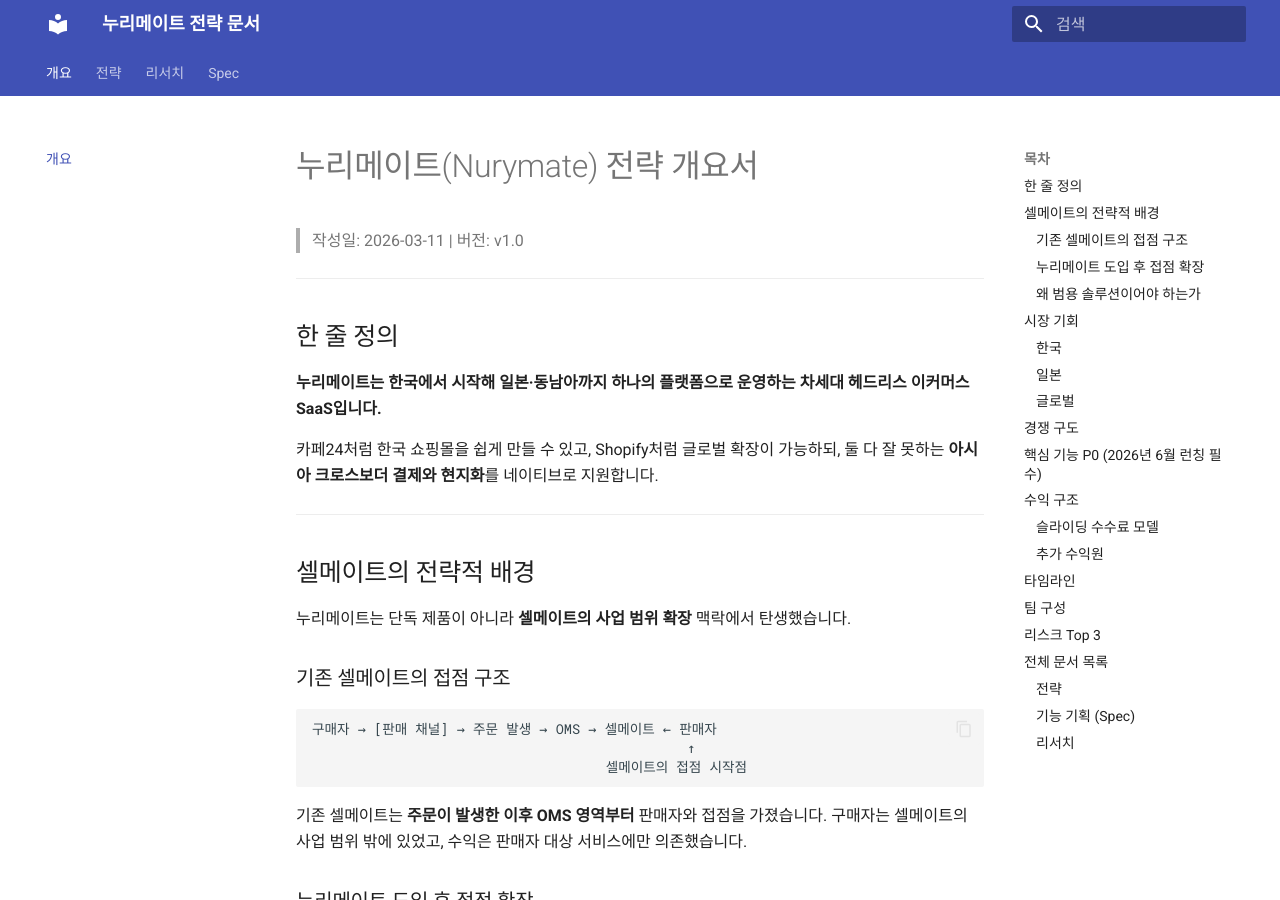
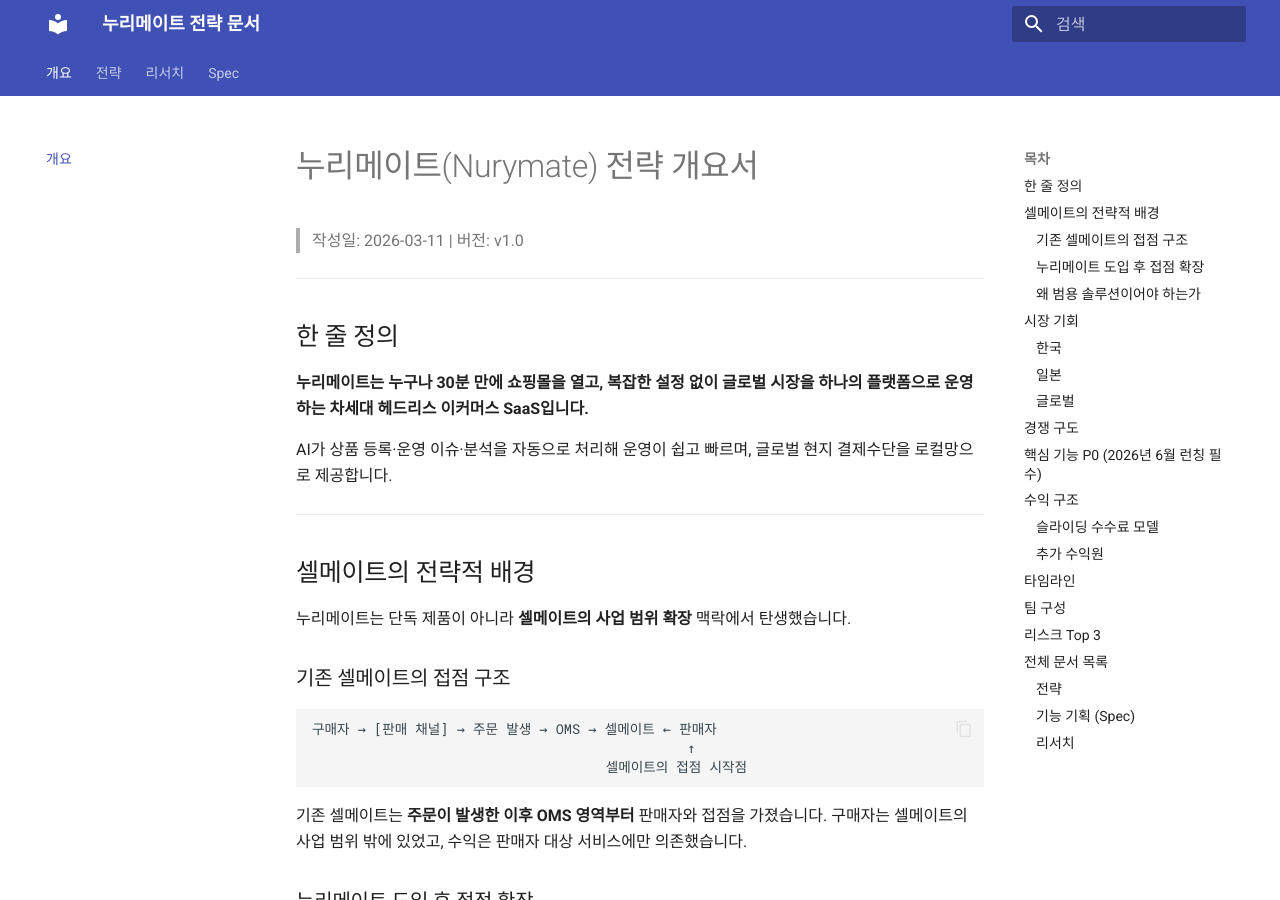
Before and after one commit to sweetginger/nurymate-docs, an MkDocs documentation site: the page built from docs/index.md, in a window 1280 px wide and 900 px high. Built offline with MkDocs 1.6.1 and Material for MkDocs 9.7.7, drawn with Linux system fonts in a browser that asks for light colours.

Commit message:
docs: 누리메이트 한줄 정의 업데이트 (overview.md → index.md)
- 헤드리스 전문 용어 제거, 셀프서브·30분 셋업·AI 자동화 중심으로 재작성
- 글로벌 현지 결제수단 로컬망 제공 문구 반영

Co-Authored-By: Claude Sonnet 4.6 <noreply@anthropic.com>

```diff
--- a/docs/index.md
+++ b/docs/index.md
@@ -6,9 +6,9 @@
 
 ## 한 줄 정의
 
-**누리메이트는 한국에서 시작해 일본·동남아까지 하나의 플랫폼으로 운영하는 차세대 헤드리스 이커머스 SaaS입니다.**
+**누리메이트는 누구나 30분 만에 쇼핑몰을 열고, 복잡한 설정 없이 글로벌 시장을 하나의 플랫폼으로 운영하는 차세대 헤드리스 이커머스 SaaS입니다.**
 
-카페24처럼 한국 쇼핑몰을 쉽게 만들 수 있고, Shopify처럼 글로벌 확장이 가능하되, 둘 다 잘 못하는 **아시아 크로스보더 결제와 현지화**를 네이티브로 지원합니다.
+AI가 상품 등록·운영 이슈·분석을 자동으로 처리해 운영이 쉽고 빠르며, 글로벌 현지 결제수단을 로컬망으로 제공합니다.
 
 ---
 
```
